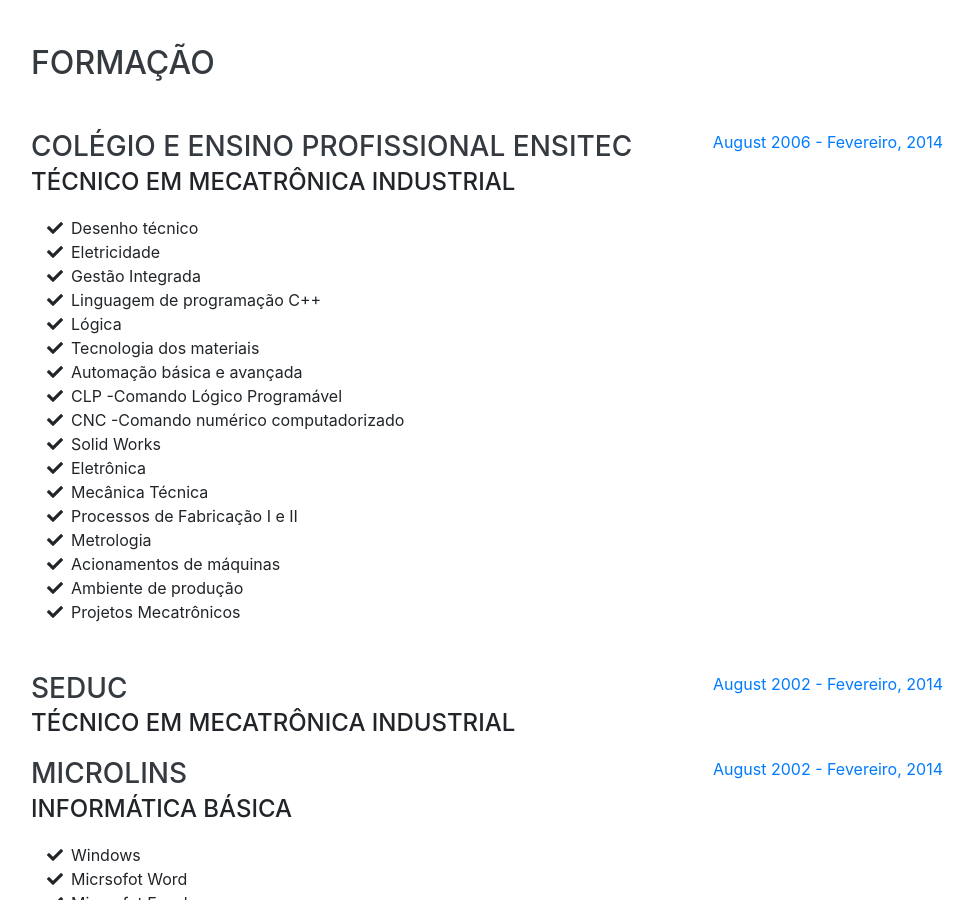
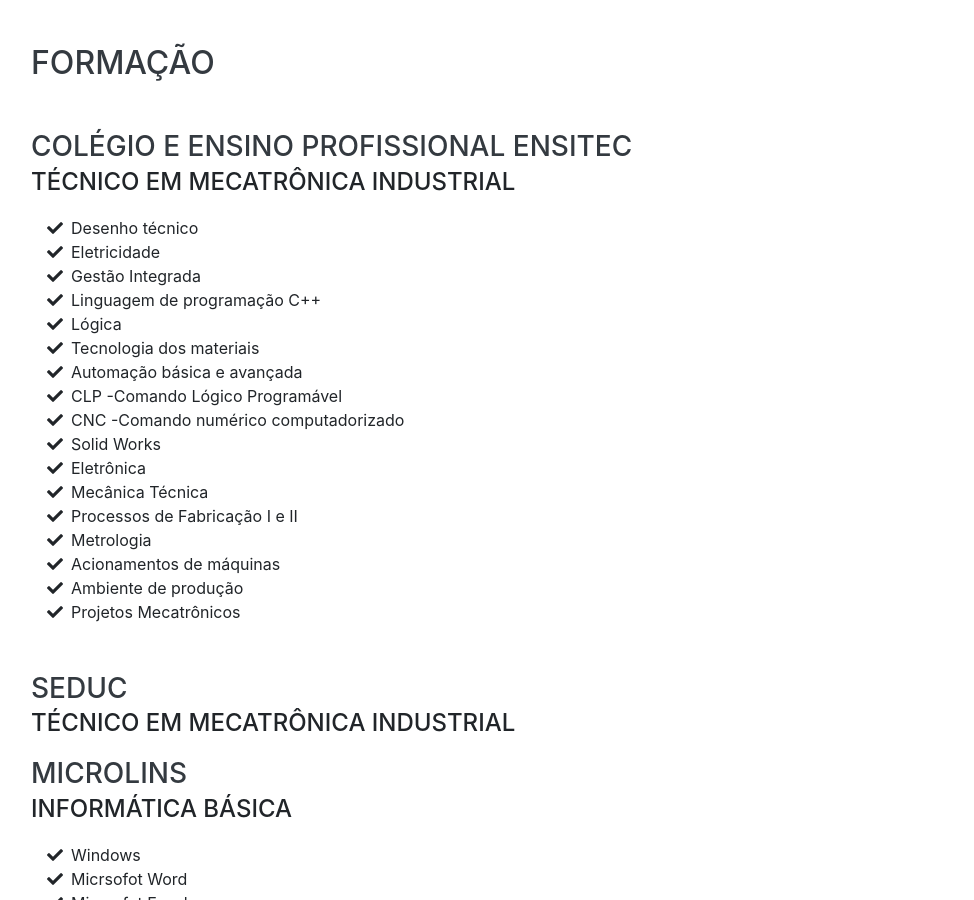
Before and after one commit to paulosergiocruz/paulosergiocruz.github.io, a website with bundled scripts: page index.html in a window 1280 px wide. Shown: the part 1900-2800 px from the top of the page, without its empty margins (289-1263 px from the left). Built offline with nearby package versions, Linux system fonts and the light colour scheme; a web font is replaced by a local one.

Commit message:
Update index.html
Removido data dos cursos

```diff
--- a/index.html
+++ b/index.html
@@ -91,7 +91,7 @@
             <span class="text-primary">Cruz</span>
           </h1>
           <div class="subheading mb-5">
-            Rua Hortelã, 35 · 81480-141 · Tatuquara · Curitiba · PR · (45)
+            Tatuquara · Curitiba · PR · (45)
             99845-2127 ·
             <a href="mailto:paulosergio.sdacruz@gmail.com"
               >paulosergio.sdacruz@gmail.com</a
@@ -270,9 +270,6 @@
               </div>
 
             </div>
-            <div class="resume-date text-md-right">
-              <span class="text-primary">August 2006 - Fevereiro, 2014</span>
-            </div>
           </div>
 
           <div
@@ -281,9 +278,6 @@
             <div class="resume-content">
               <h3 class="mb-0">Seduc</h3>
               <div class="subheading mb-3">Técnico em Mecatrônica Industrial</div>
-            </div>
-            <div class="resume-date text-md-right">
-              <span class="text-primary">August 2002 - Fevereiro, 2014</span>
             </div>
           </div>
 
@@ -318,9 +312,6 @@
                 </ul>
               </div>
             </div>
-            <div class="resume-date text-md-right">
-              <span class="text-primary">August 2002 - Fevereiro, 2014</span>
-            </div>
           </div>
 
           <div
@@ -353,9 +344,6 @@
                 </li>
               </ul>
             </div>
-          </div>
-          <div class="resume-date text-md-right">
-            <span class="text-primary">August 2002 - Fevereiro, 2014</span>
           </div>
         </div>
         </div>
```
